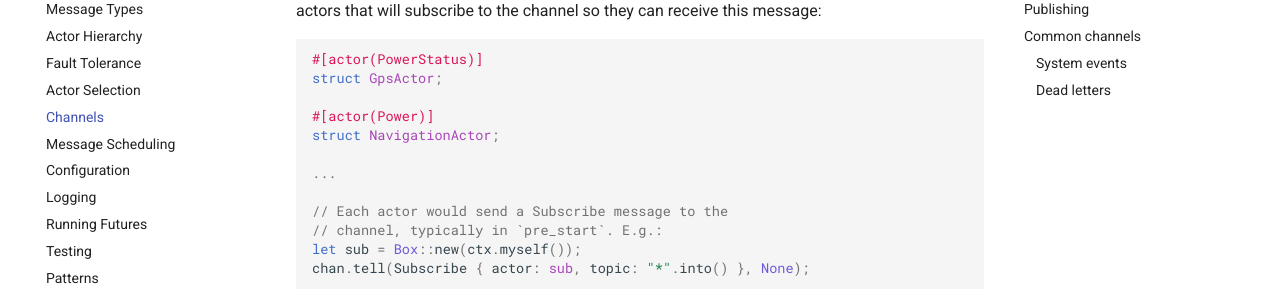
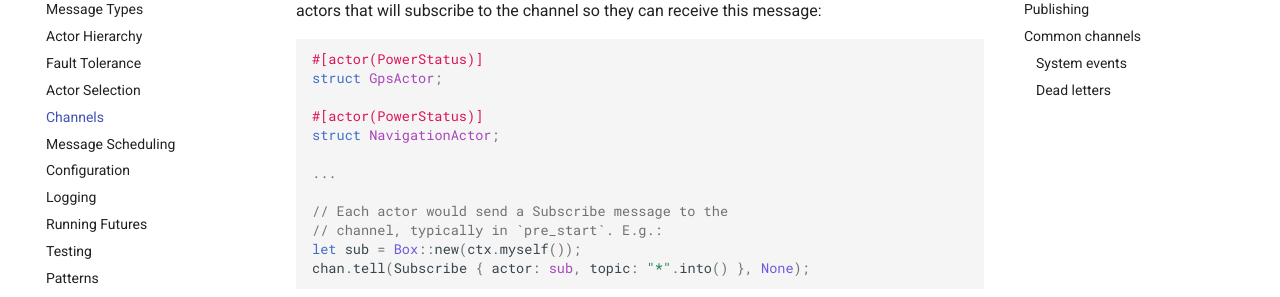
Before and after one commit to riker-rs/website, an MkDocs documentation site: the page built from docs/channels.md, in a window 1280 px wide and 900 px high, scrolled down 462 px. Shown: the part 153-450 px from the top of the window. Built offline with MkDocs 1.6.1 and Material for MkDocs 9.7.7, drawn with Linux system fonts in a browser that asks for light colours; comment, search, counter and statistics services are not loaded; old or Windows-style settings are respelled for this version of MkDocs.

Commit message:
fix typos

```diff
--- a/docs/channels.md
+++ b/docs/channels.md
@@ -20,7 +20,7 @@ In the above example we created a channel that publishes `PowerStatus` messages,
 #[actor(PowerStatus)]
 struct GpsActor;
 
-#[actor(Power)]
+#[actor(PowerStatus)]
 struct NavigationActor;
 
 ...
```
Also changed, not shown: docs/faq.md (+1 -1 lines).
